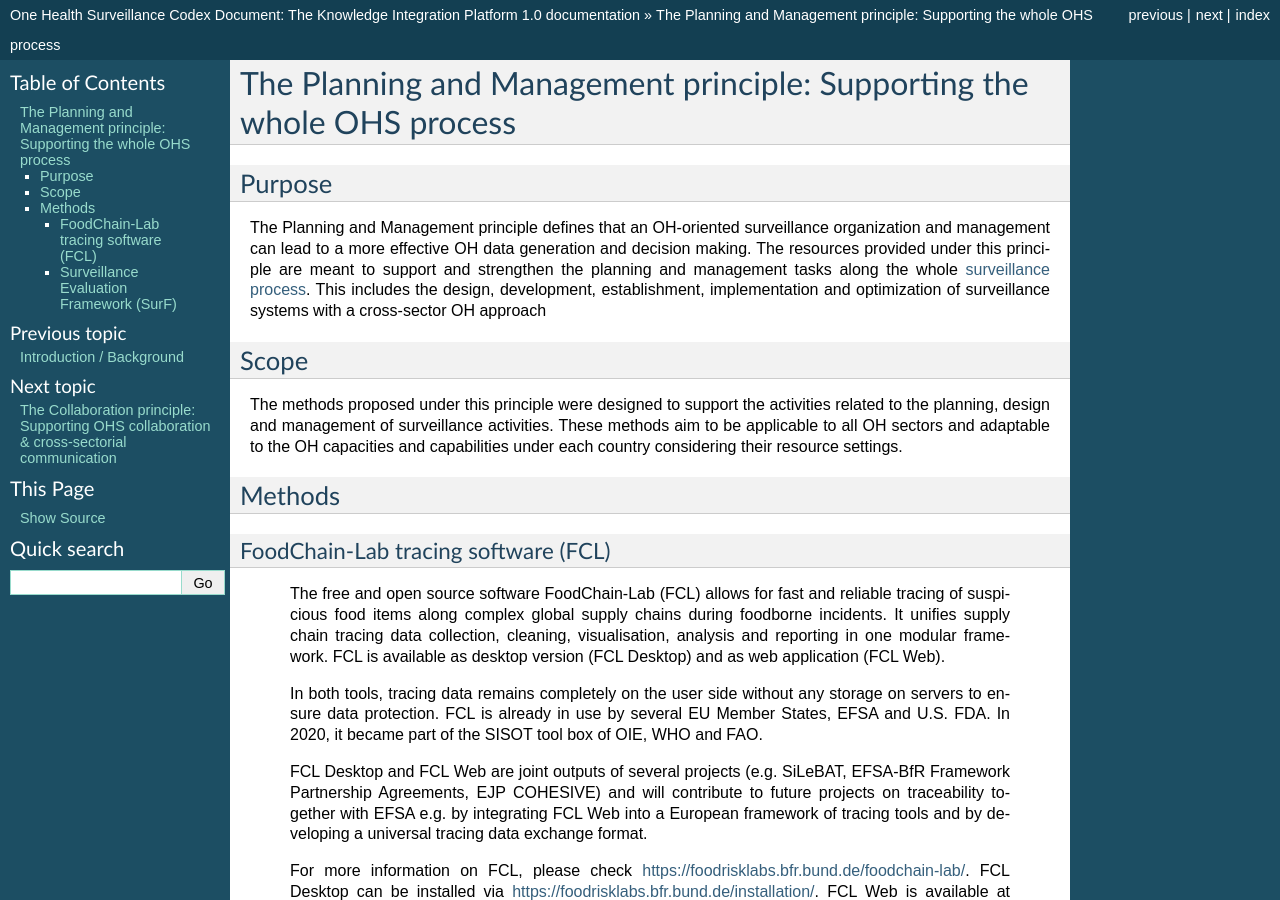
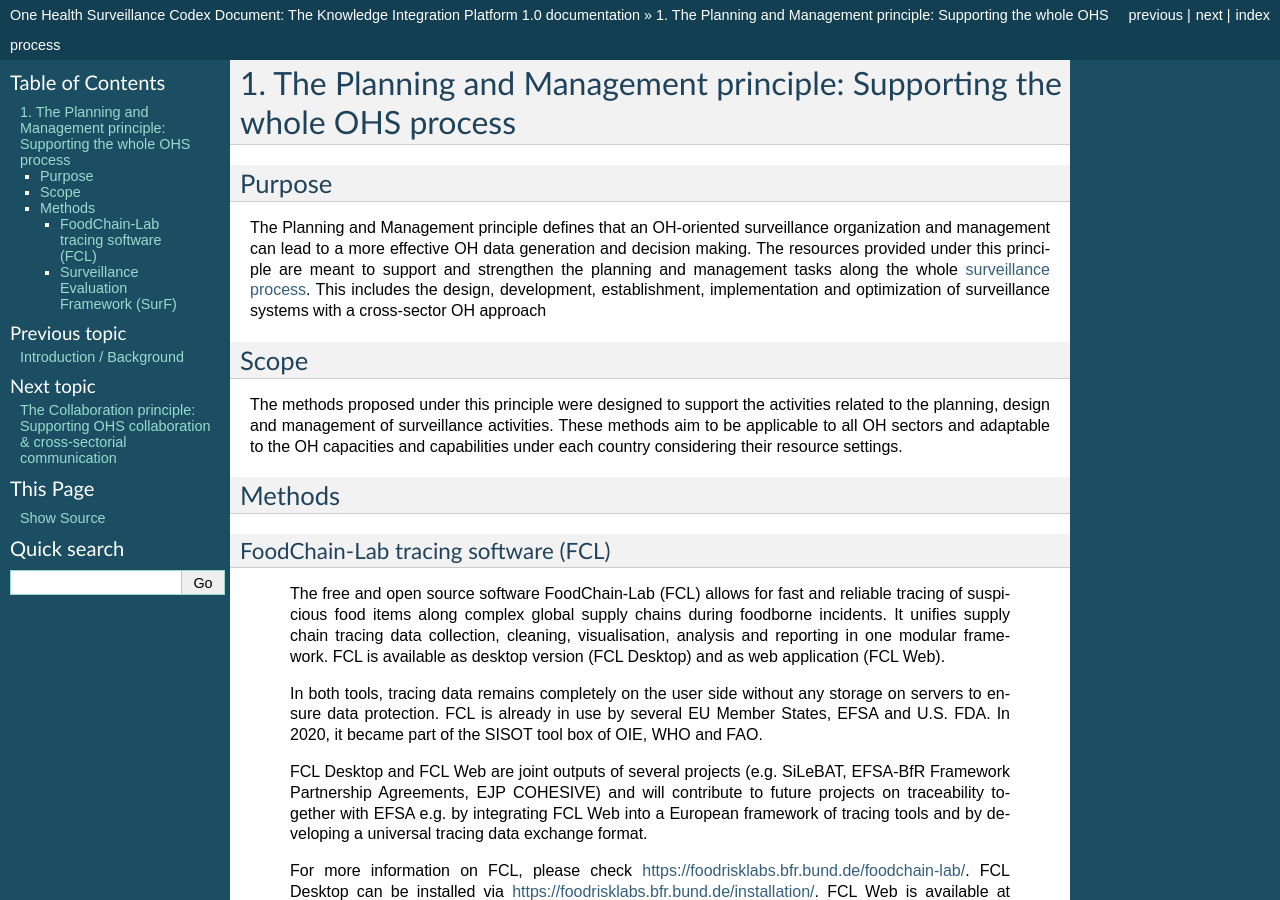
Before and after one commit to EJP-ORION/OH-Surveillance-Codex, a Sphinx documentation site: the page built from docs/1-the-planning-and-management-principle.rst, in a window 1280 px wide and 900 px high. Built offline with Sphinx 7.4.7, drawn with Linux system fonts in a browser that asks for light colours; some of the changed text lies outside the part shown.

Commit message:
Principle numbering

```diff
--- a/docs/1-the-planning-and-management-principle.rst
+++ b/docs/1-the-planning-and-management-principle.rst
@@ -1,5 +1,5 @@
 ==========================================================================
-The Planning and Management principle: Supporting the whole OHS process
+1. The Planning and Management principle: Supporting the whole OHS process
 ==========================================================================
 
 
```
